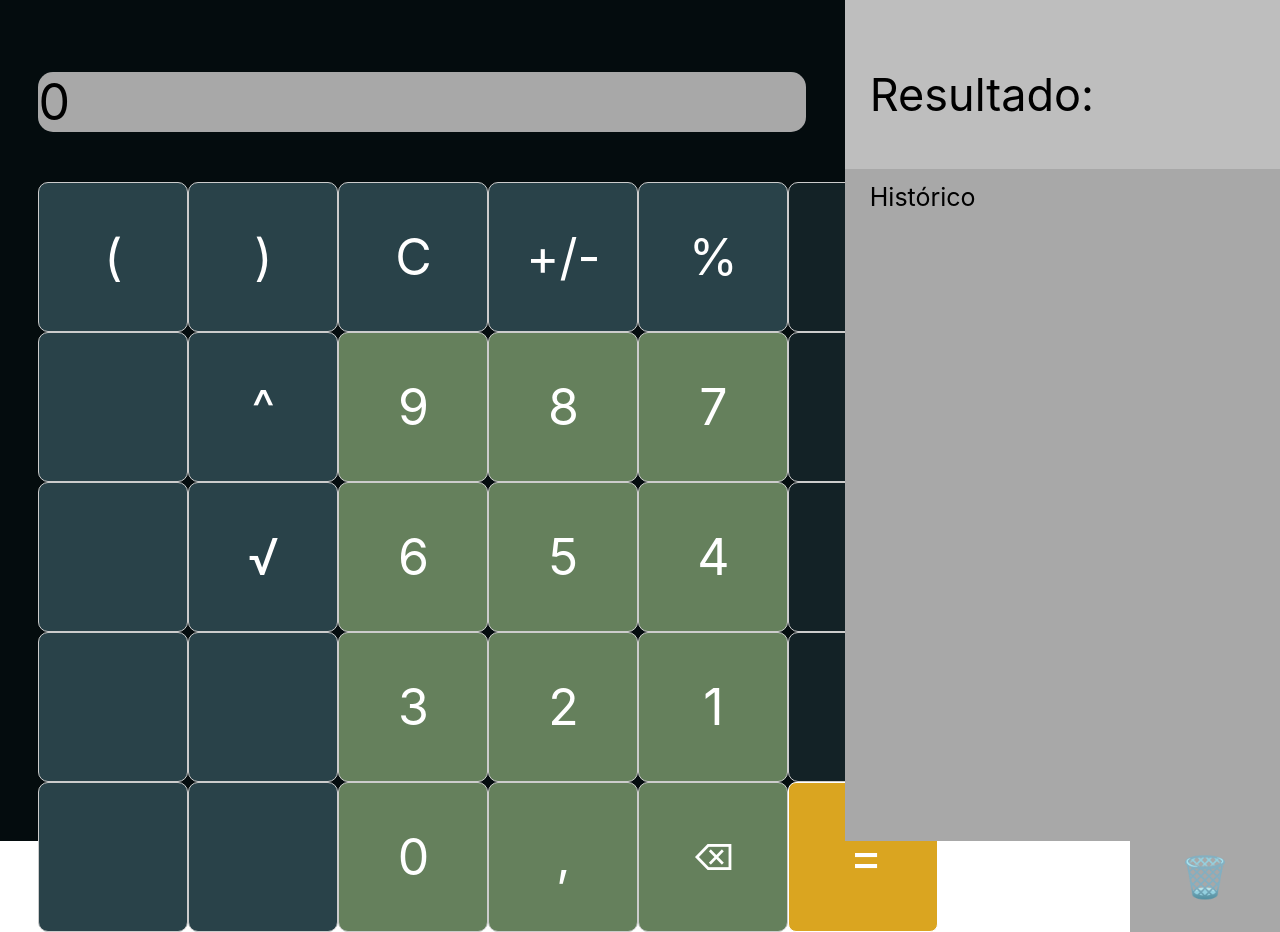
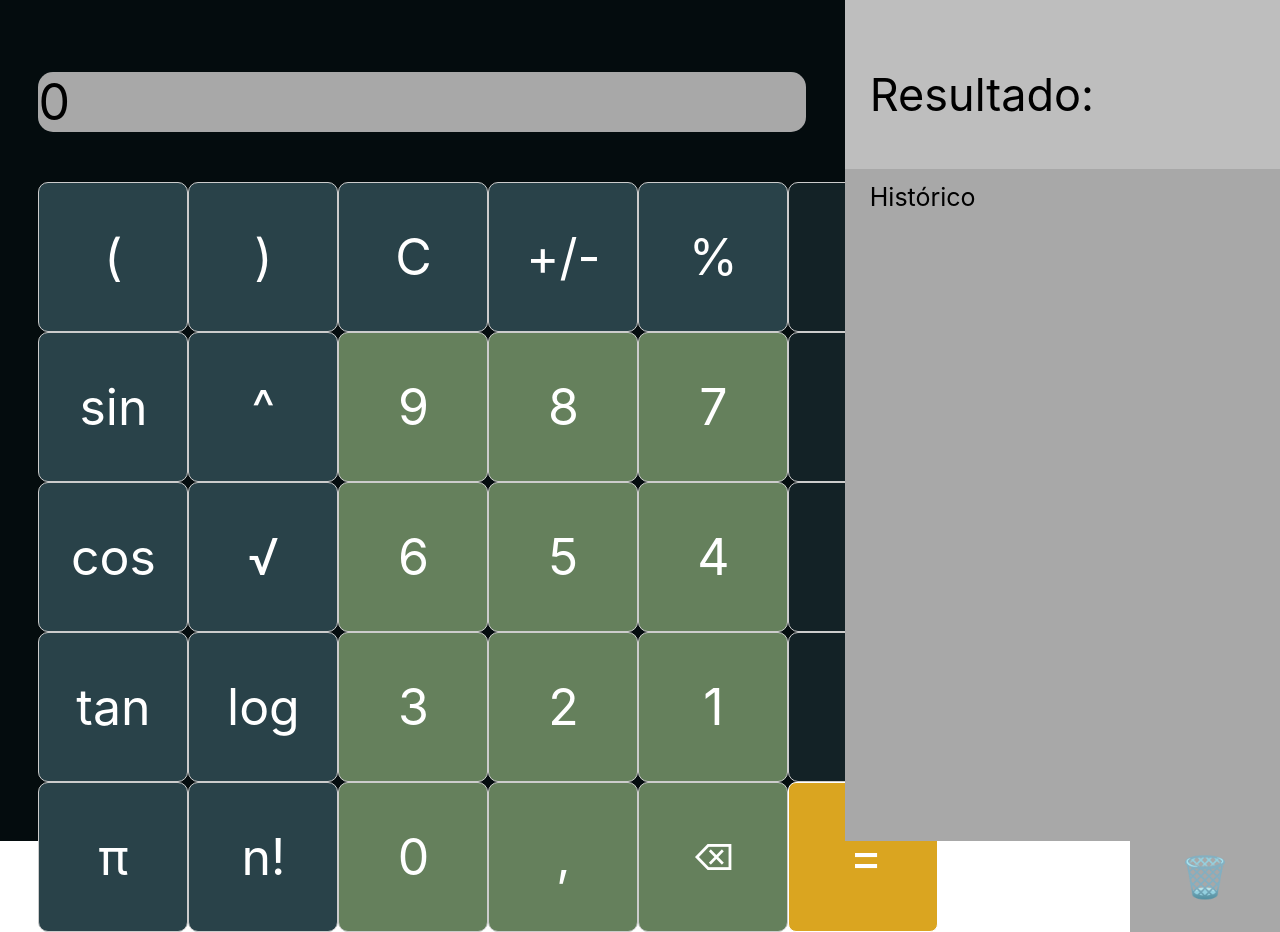
Before and after one commit to Grupo-AGES/Sprint3Calculadora, a React (Vite) app: page / in a window 1280 px wide. Built offline with nearby package versions, Linux system fonts and the light colour scheme.

Commit message:
merge e funcao log

```diff
--- a/src/Componentes/BotoesBase.tsx
+++ b/src/Componentes/BotoesBase.tsx
@@ -78,7 +78,6 @@ function BotoesBase() {
   //função que calcula as operações basicas de matematica
   function calculate() {
     let resultado = ''
-    let novaExpressao = ''
       // Encontre o índice do primeiro parêntese de abertura
       const indiceAbertura = valoresClicados.indexOf('(');
     if(indiceAbertura != -1) {
@@ -133,13 +132,7 @@ function BotoesBase() {
     resultado = String(Math.pow(base2, exponent2))
     console.log('deu bom, resultado:', resultado)
     }
-    //   // Substitua a expressão entre parênteses pelo resultado na expressão original
-    //  novaExpressao = valoresClicados.substring(0, indiceAbertura) + resultadoDentro + valoresClicados.substring(indiceFechamento + 1);
-
-    //   // Avalie a expressão resultante
-    //    resultado = eval(novaExpressao);
   } else {
-
     //se o operador for divisao, divide
     if (operator === '÷') {
       //salva o resultado da divisão na variavel resultado
@@ -160,6 +153,12 @@ function BotoesBase() {
 
     if(valoresClicados.includes('%')){
       historico.push('porcentagem de '+parseFloat(num)*100+ ' = '+valoresClicados)
+    }else if(valoresClicados.includes('!')){
+      let stringOriginal =valoresClicados
+let novaString = stringOriginal.substring(0, stringOriginal.lastIndexOf('='));
+console.log(novaString);
+
+      historico.push(novaString )
     }else{
      historico.push(valoresClicados + ' = ' + resultado)
     }
@@ -188,24 +187,6 @@ function BotoesBase() {
       setNum(novoValoresClicados || '0');
     }
   }
-
-//   function potencia() {
-
-//   if (oldnum == '0' && num == '0') {
-//       setResultado('0')
-//       setValoresClicados(oldnum + '^'+ num)
-//     }else{
-//       if (operator === '^') {
-//         // Calcula a potência usando a função Math.pow
-//         const resultado = (Math.pow(parseFloat(oldnum), parseFloat(num))).toString();
-
-//         // Atualiza o visor e os valores clicados
-//         setNum(resultado);
-//         setValoresClicados(oldnum + '^' + num);
-//         setOperator('');
-//       }
-//   }
-// }
 
   function raizQuadrada() {
     if (parseFloat(num) >= 0) {
@@ -239,6 +220,65 @@ function BotoesBase() {
   // }
 }
 
+function calculateFactorial() {
+  const numToFactorial = parseFloat(num);
+
+  // Verifique se o número é um inteiro não negativo
+  if (Number.isInteger(numToFactorial) && numToFactorial >= 0) {
+    const resultado = factorial(numToFactorial);
+    setNum(resultado.toString());
+    setValoresClicados(`factorial(${numToFactorial}) = ${resultado}`);
+  } else {
+    // Trate o erro, pois o fatorial é definido apenas para números inteiros não negativos
+    setResultado('Erro');
+    setValoresClicados('Erro');
+  }
+}
+
+function factorial(n) {
+  if (n === 0) {
+    return 1;
+  } else {
+    return n * factorial(n - 1);
+  }
+}
+
+function trigonometricFunction(operation: 'sin' | 'cos' | 'tan') {
+  const numInRadians = (Math.PI / 180) * parseFloat(num);
+
+  let result = 0;
+
+  switch (operation) {
+    case 'sin':
+      result = Math.sin(numInRadians);
+      break;
+    case 'cos':
+      result = Math.cos(numInRadians);
+      break;
+    case 'tan':
+      result = Math.tan(numInRadians);
+      break;
+    default:
+      return;
+  }
+
+  setNum(String(result));
+  setValoresClicados(`${operation}(${num})`);
+  setResultado(String(result));
+}
+
+function inputPi(){
+  const pi = Math.PI;
+  setNum(pi.toString());
+  setValoresClicados((prevValores => prevValores + pi.toString()));
+
+}
+
+function calcularLogaritmo() {
+  let numero = parseFloat(oldnum)
+  let base = parseFloat(num)
+  return Math.log(numero) / Math.log(base);
+}
 
   useEffect(() => {
     const handleKeyPress = (event: KeyboardEvent) => {
@@ -284,6 +324,7 @@ function BotoesBase() {
         {/* quando clicado "onClick", o botão C aciona a função clear */}
         <button className="outrosBotoes" onClick={handleParenthesis} value='('>(</button>
         <button className="outrosBotoes" onClick={handleParenthesis} value=')'>)</button>
+
         <button className='outrosBotoes' onClick={clear}>C</button>
         <button className='outrosBotoes' onClick={changeSign}>+/-</button>
         <button className='outrosBotoes' onClick={porcentage}>%</button>
@@ -293,7 +334,7 @@ function BotoesBase() {
 
         </div>
         <div className='linha'>
-        <button className="outrosBotoes"></button>
+        <button className="outrosBotoes" onClick={() => trigonometricFunction('sin')}>sin</button>
         <button className="outrosBotoes" onClick={operatorHandler} value='^'>^</button>
         <button className="numero" id='primNum' onClick={inputNum} value='9'>
           9
@@ -310,7 +351,7 @@ function BotoesBase() {
 
         </div>
         <div className='linha'>
-        <button className="outrosBotoes"></button>
+        <button className="outrosBotoes" onClick={() => trigonometricFunction('cos')}>cos</button>
         <button className="outrosBotoes" onClick={(raizQuadrada)}>√</button>
         <button className="numero" onClick={inputNum} value='6'>
           6
@@ -327,8 +368,8 @@ function BotoesBase() {
 
         </div>
         <div className='linha'>
-        <button className="outrosBotoes"></button>
-        <button className="outrosBotoes"></button>
+        <button className="outrosBotoes" onClick={() => trigonometricFunction('tan')}>tan</button>
+        <button className="outrosBotoes" onClick={calcularLogaritmo} value='log'>log</button>
         <button className="numero" onClick={inputNum} value='3'>
           3
         </button>
@@ -344,8 +385,8 @@ function BotoesBase() {
 
         </div>
         <div className='linha'>
-        <button className="outrosBotoes"></button>
-        <button className="outrosBotoes"></button>
+        <button className="outrosBotoes" onClick={() => inputPi()}>π</button>
+        <button className="outrosBotoes" onClick={calculateFactorial}>n!</button>
         <button className="numero" onClick={inputNum} value='0'>
           0
         </button>
```
